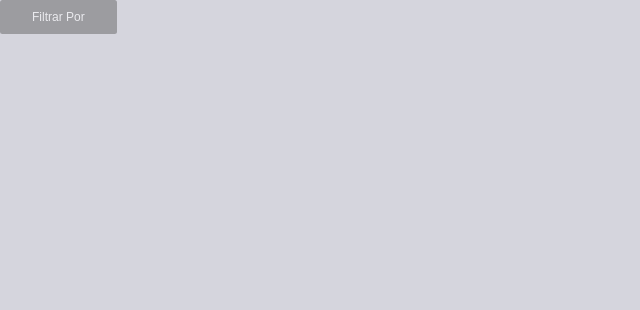
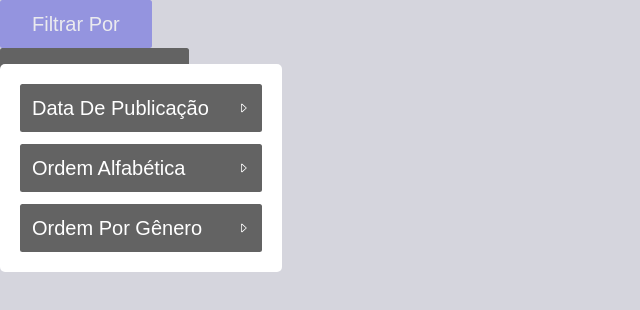
Before and after one commit to Evonofy/MysticalReviews, an Astro site: page / in a window 1280 px wide. Both pictures are taken after a click on the button "Filtrar Por". Shown: the whole page, without its empty margins (0-640 px from the left). Built offline with nearby package versions, Linux system fonts and the light colour scheme; Astro itself is replaced by a stand-in of ours.

Commit message:
fix(popup): no longer uses react state to handle popups & file tree organization

```diff
--- a/package.json
+++ b/package.json
@@ -17,6 +17,7 @@
     "@types/react": "^18.0.21",
     "@types/react-dom": "^18.0.6",
     "astro": "^1.1.0-next.0",
+    "nanoid": "^4.0.0",
     "react": "^18.0.0",
     "react-dom": "^18.0.0",
     "react-icons": "^4.6.0",
--- a/src/components/card.tsx
+++ b/src/components/card.tsx
@@ -169,7 +169,7 @@
 
       <CardContent>
         <PillList>
-          <Suspense fallback={<h1>Loading...</h1>}>
+          <Suspense fallback={"Carregando..."}>
             {genres.map((genre, index) => (
               <Pill key={genre} index={index} href={`/${genre}`}>
                 {genre}
--- /dev/null
+++ b/src/components/popup/core/button/dropdown-button.tsx
@@ -0,0 +1,71 @@
+import { FunctionComponent, useState, lazy, Suspense } from "react";
+import { styled } from "@/stitches.config";
+
+import { BsCaretUp } from "react-icons/bs/index.js";
+import { Button } from "@/components/button";
+import { Heading } from "@/components/heading";
+import { Div } from "@/components/utils/div";
+import { slugify } from "@/slugify";
+
+const Pill = lazy(() => import("@/components/pill"));
+
+const ButtonRoot = styled(Button, {
+  width: "100%",
+  justifyContent: "space-between",
+  textTransform: "capitalize",
+
+  padding: "$spacer-2 $spacer-3",
+});
+
+const genres = [
+  "Romance De Época",
+  "Romance Histórico",
+  "Romance",
+  "Sobrenatural",
+  "New Adult",
+  "Fantasia",
+  "Chick List",
+];
+
+export const DropdownButton: FunctionComponent<{
+  label: string;
+  checked: boolean;
+  onChecked: () => void;
+}> = ({ label }) => {
+  const [open, setOpen] = useState(false);
+
+  return (
+    <>
+      <ButtonRoot
+        onClick={() => setOpen((open) => !open)}
+        css={{
+          background: open ? "$secondaryBase" : "$gray600",
+        }}
+      >
+        <Heading.p font="reading" weight="regular">
+          {label}
+        </Heading.p>
+
+        <BsCaretUp
+          size={12}
+          style={{
+            transform: `${open ? "rotate(180deg)" : "rotate(90deg)"}`,
+          }}
+        />
+      </ButtonRoot>
+
+      {open ? (
+        <Div css={{ display: "flex", flexWrap: "wrap", gap: "$spacer-1" }}>
+          <Suspense fallback={"carregando..."}>
+            {genres.length / 2}
+            {genres.map((genre, index) => (
+              <Pill key={genre} index={index} href={`/${slugify(genre)}`}>
+                {genre}
+              </Pill>
+            ))}
+          </Suspense>
+        </Div>
+      ) : null}
+    </>
+  );
+};
--- a/src/components/popup/core/index.tsx
+++ b/src/components/popup/core/index.tsx
@@ -2,16 +2,24 @@
   FunctionComponent,
   ReactElement,
   ReactNode,
+  useCallback,
   useRef,
   useState,
 } from "react";
-import { styled } from "@/stitches.config";
+import { customAlphabet } from "nanoid";
+import { styled, theme } from "@/stitches.config";
 
 import { Button } from "@/components/button";
 import { useOnClickOutside } from "./use-on-click-outside";
 
+const PopupContainerRoot = styled("div", {
+  "@tablet": {
+    position: "relative",
+  },
+});
+
 const PopupModal = styled("div", {
-  display: "flex",
+  display: "none",
   flexDirection: "column",
   alignItems: "center",
   justifyContent: "center",
@@ -26,23 +34,55 @@
   height: "222px",
 
   position: "absolute",
+  zIndex: "$high",
   margin: "auto",
+
   $$mobileNavbarHeight: "50px",
   bottom: "$$mobileNavbarHeight",
+
+  "@tablet": {
+    bottom: "unset",
+    transform: "translateY(1rem)",
+
+    borderRadius: "$brSm",
+    padding: "$spacer-5",
+
+    width: "282px",
+    height: "max-content",
+  },
 });
+
+const nanoid = customAlphabet("abcdefghijklmnopqrstuvwxyz");
 
 export const PopupButton: FunctionComponent<{
   content?: ReactNode;
   modal?: ReactElement;
-  popupId: string;
-}> = ({ content, modal, popupId }) => {
+}> = ({ content, modal }) => {
   const buttonContent = content!;
   const popupModal = modal!;
 
-  const [open, setOpen] = useState(true);
+  const [modalId] = useState(nanoid(4));
   const modalRef = useRef<HTMLDivElement>(null);
 
   useOnClickOutside(modalRef, (event) => {
+    const handleCloseAllModal = () => {
+      const currentModal = document.querySelector<HTMLDivElement>(
+        `#${modalId}`
+      );
+
+      if (!currentModal) return;
+      // is it open?
+      currentModal.style.display = "none";
+      const button = currentModal.previousElementSibling as HTMLButtonElement;
+      button.style.backgroundColor = theme.colors.gray600.value;
+    };
+
+    // @ts-ignore
+    if (event.key) {
+      handleCloseAllModal();
+      return;
+    }
+
     const target = event.target as HTMLElement;
     const targetParent = (event.target as HTMLElement).parentElement
       ?.parentElement;
@@ -55,20 +95,57 @@
       return;
     }
 
-    setOpen(false);
+    handleCloseAllModal();
   });
 
+  const handleOpenModal = useCallback(() => {
+    // close all other modal
+    const existingModal = document.querySelectorAll<HTMLDivElement>(".modal");
+
+    existingModal.forEach((modal) => {
+      if (modal.id === modalId) {
+        return;
+      }
+
+      modal.style.display = "none";
+
+      const button = modal.previousElementSibling as HTMLButtonElement;
+      button.style.backgroundColor = theme.colors.gray600.value;
+    });
+
+    // find current modal
+    const currentModal = document.querySelector<HTMLDivElement>(`#${modalId}`);
+    if (!currentModal) return;
+
+    const button = currentModal.previousElementSibling as HTMLButtonElement;
+
+    // is it open?
+    const isOpen = currentModal.style.display !== "flex" ? false : true;
+
+    if (isOpen) {
+      // close
+      button.style.backgroundColor = theme.colors.gray600.value;
+      currentModal.style.display = "none";
+    } else {
+      // open
+      button.style.backgroundColor = theme.colors.secondaryBase.value;
+      currentModal.style.display = "flex";
+    }
+  }, []);
+
   return (
-    <>
+    <PopupContainerRoot>
       <Button
         data-cancel-close-modal
-        css={{ background: open ? "$secondaryBase" : "$gray600" }}
-        onClick={() => setOpen((state) => !state)}
+        css={{ background: "$gray600" }}
+        onClick={handleOpenModal}
       >
         {buttonContent}
       </Button>
 
-      {open ? <PopupModal ref={modalRef}>{popupModal}</PopupModal> : null}
-    </>
+      <PopupModal className="modal" id={modalId} ref={modalRef}>
+        {popupModal}
+      </PopupModal>
+    </PopupContainerRoot>
   );
 };
--- a/src/components/popup/core/use-on-click-outside.tsx
+++ b/src/components/popup/core/use-on-click-outside.tsx
@@ -1,12 +1,26 @@
 import { RefObject, useEffect, useRef } from "react";
 
-type Callback = (event: MouseEvent | TouchEvent) => void;
+type Callback = (event: MouseEvent | TouchEvent | KeyboardEvent) => void;
 
 export const useOnClickOutside = <T extends HTMLElement>(
   elementRef: RefObject<T>,
   callback: Callback
 ) => {
   const callbackRef = useRef<Callback>(callback);
+
+  useEffect(() => {
+    const callback = (event: KeyboardEvent) => {
+      if (event.key === "Escape") {
+        callbackRef.current(event);
+      }
+    };
+
+    window.addEventListener("keydown", callback);
+
+    return () => {
+      window.removeEventListener("keypress", callback);
+    };
+  }, []);
 
   useEffect(() => {
     const handleClickOutside = (event: MouseEvent | TouchEvent) => {
--- a/src/components/popup/filter-posts.tsx
+++ b/src/components/popup/filter-posts.tsx
@@ -1,7 +1,8 @@
 import { useMemo, useState } from "react";
 
+import { Heading } from "../heading";
 import { PopupButton } from "./core";
-import { CheckboxButton } from "./core/checkbox-button";
+import { DropdownButton } from "./core/button/dropdown-button";
 
 export const FilterPostsPopup = () => {
   const modifiers = useMemo(
@@ -31,12 +32,12 @@
 
   return (
     <PopupButton
-      content={<div data-cancel-close-modal>Filtrar Por</div>}
+      content={<Heading.p data-cancel-close-modal>Filtrar Por</Heading.p>}
       modal={
         <>
           {modifiers.map(({ label, onChecked }) =>
             // prettier-ignore
-            <CheckboxButton
+            <DropdownButton
               key={label}
               label={label}
               checked={label == selectedModifier}
@@ -48,7 +49,6 @@
           )}
         </>
       }
-      popupId="my-store"
     />
   );
 };
--- a/src/components/popup/sort-posts.tsx
+++ b/src/components/popup/sort-posts.tsx
@@ -1,7 +1,8 @@
 import { useMemo, useState } from "react";
 
+import { Heading } from "../heading";
 import { PopupButton } from "./core";
-import { CheckboxButton } from "./core/checkbox-button";
+import { CheckboxButton } from "./core/button/checkbox-button";
 
 export const SortPostsPopup = () => {
   const modifiers = useMemo(
@@ -31,7 +32,7 @@
 
   return (
     <PopupButton
-      content={<div data-cancel-close-modal>Filtrar Por</div>}
+      content={<Heading.p data-cancel-close-modal>Organizar Por</Heading.p>}
       modal={
         <>
           {modifiers.map(({ label, onChecked }) =>
@@ -48,7 +49,6 @@
           )}
         </>
       }
-      popupId="my-store"
     />
   );
 };
--- a/src/pages/index.astro
+++ b/src/pages/index.astro
@@ -2,12 +2,14 @@
 import "../styles/main.scss";
 
 import { FilterPostsPopup } from "../components/popup/filter-posts";
+import { SortPostsPopup } from "../components/popup/sort-posts";
 ---
 
 <meta charset="UTF-8" />
 
 <body>
   <FilterPostsPopup client:only="react" />
+  <SortPostsPopup client:only="react" />
 
   <section style={{width: "100%"}}>
     <!-- <Card
--- a/src/stitches.config.ts
+++ b/src/stitches.config.ts
@@ -1,6 +1,6 @@
 import { createStitches } from "@stitches/react";
 
-export const { styled, config } = createStitches({
+export const { styled, config, theme } = createStitches({
   media: {
     mobile: "(max-width: 768px)",
     tablet: "(min-width: 768px)",
```
Also changed, not shown: src/components/popup/core/button/checkbox-button.tsx (renamed from src/components/popup/core/checkbox-button.tsx, +4 -4 lines), 1 other file.
